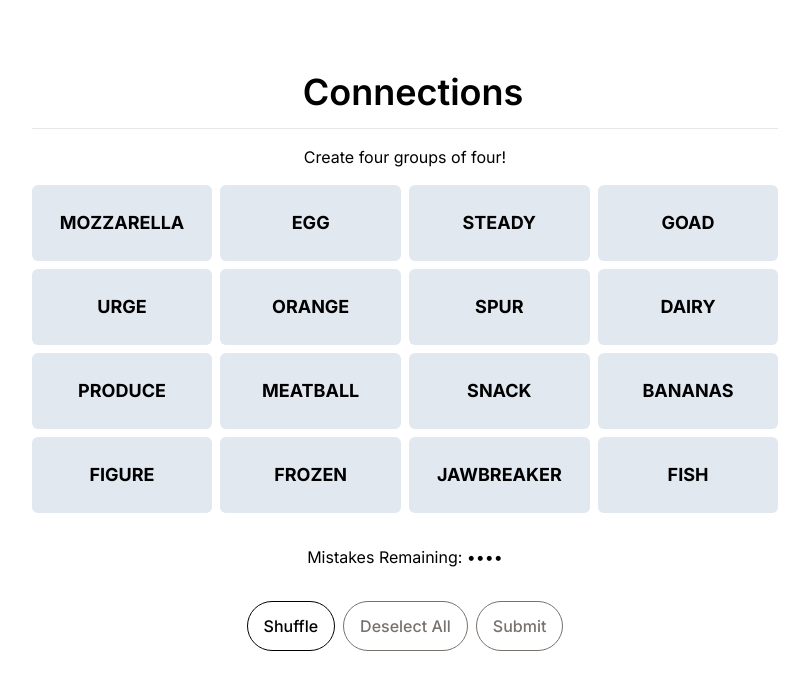
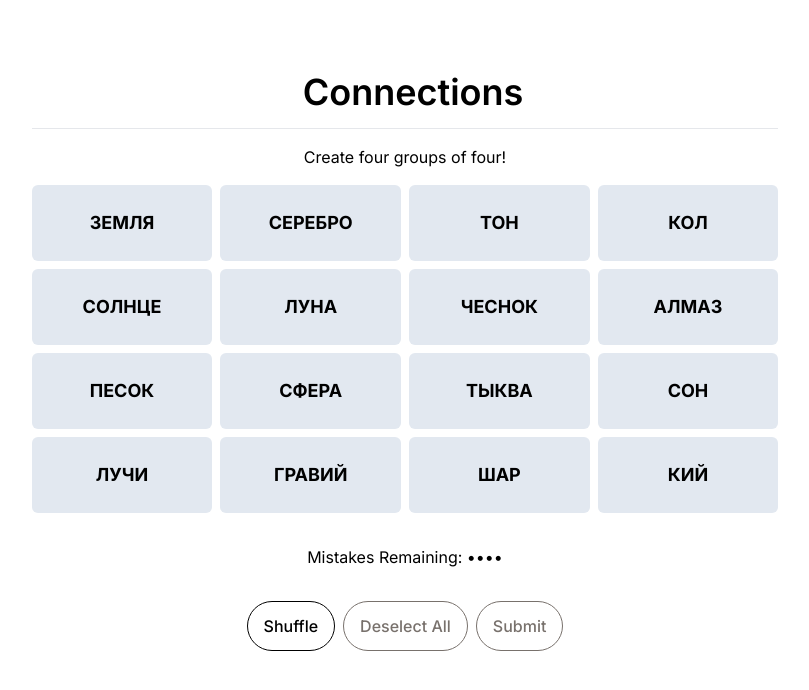
Before and after one commit to danuhaha/CategoriesRussian, a Next.js app: page / in a window 1280 px wide. Shown: the top 690 px of the page, without its empty margins (235-1044 px from the left). Built offline with nearby package versions, Linux system fonts and the light colour scheme.

Commit message:
Translate examples to russian

```diff
--- a/app/_examples.ts
+++ b/app/_examples.ts
@@ -2,23 +2,23 @@ import { Category } from "./_types";
 
 export const categories: Category[] = [
   {
-    category: 'ENCOURAGE, WITH "ON"',
-    items: ["EGG", "GOAD", "SPUR", "URGE"],
+    category: 'УЯЗВИМОСТИ ВАМПИРОВ',
+    items: ["СЕРЕБРО", "КОЛ", "ЧЕСНОК", "СОЛНЦЕ"],
     level: 1,
   },
   {
-    category: "SPHERICAL FOODS",
-    items: ["JAWBREAKER", "MEATBALL", "MOZZARELLA", "ORANGE"],
+    category: "ОБЪЕКТЫ КРУГЛОЙ ФОРМЫ",
+    items: ["ШАР", "СФЕРА", "ЗЕМЛЯ", "ЛУНА"],
     level: 2,
   },
   {
-    category: "GROCERY STORE AISLES",
-    items: ["DAIRY", "FROZEN", "PRODUCE", "SNACK"],
+    category: "БЛОКИ ИЗ MINECRAFT",
+    items: ["АЛМАЗ", "ГРАВИЙ", "ПЕСОК", "ТЫКВА"],
     level: 3,
   },
   {
-    category: "GO ___",
-    items: ["BANANAS", "FIGURE", "FISH", "STEADY"],
+    category: "ОКОНЧАНИЯ ФАМИЛИЙ РЕЖИССЕРОВ",
+    items: ["СОН", "ЛУЧИ", "КИЙ", "ТОН"],
     level: 4,
   },
 ];
```
